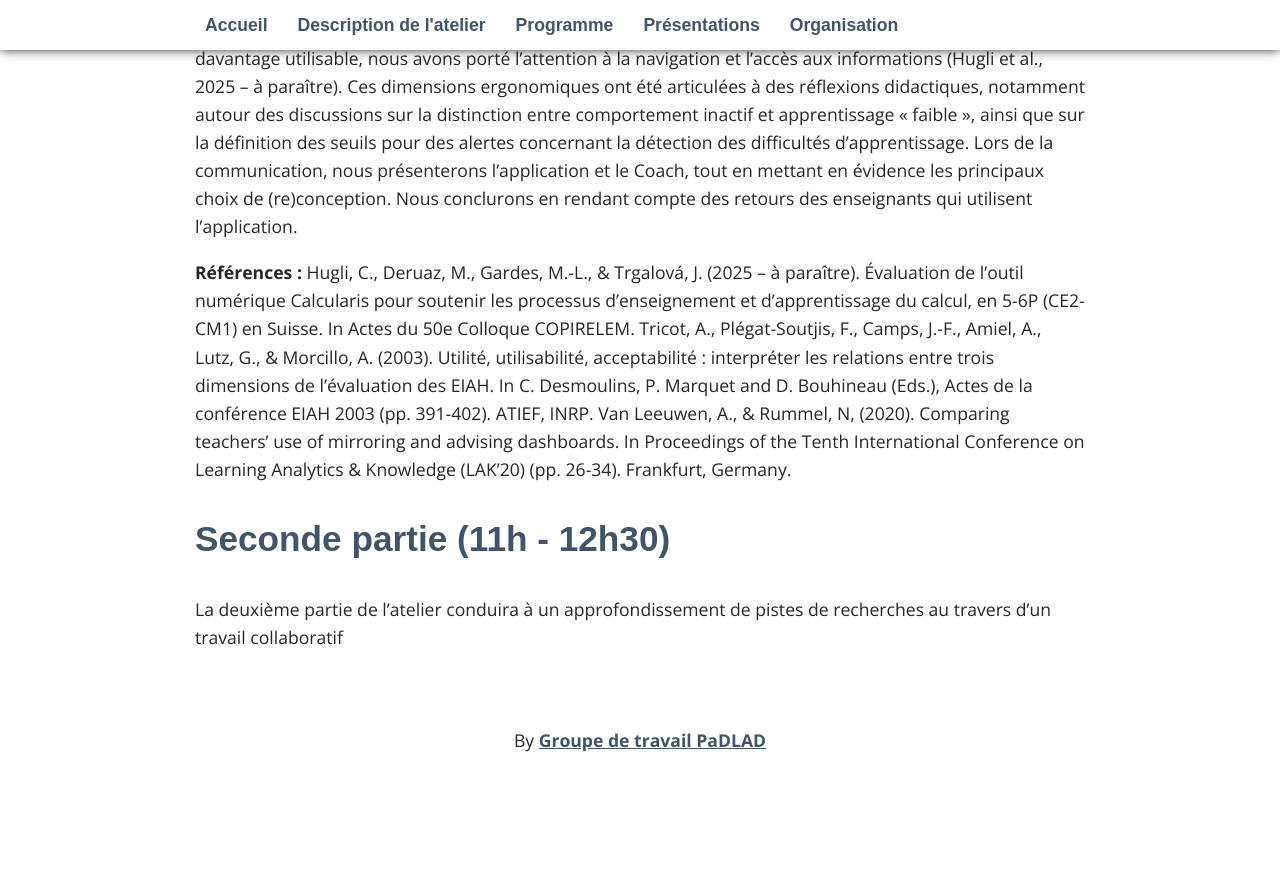
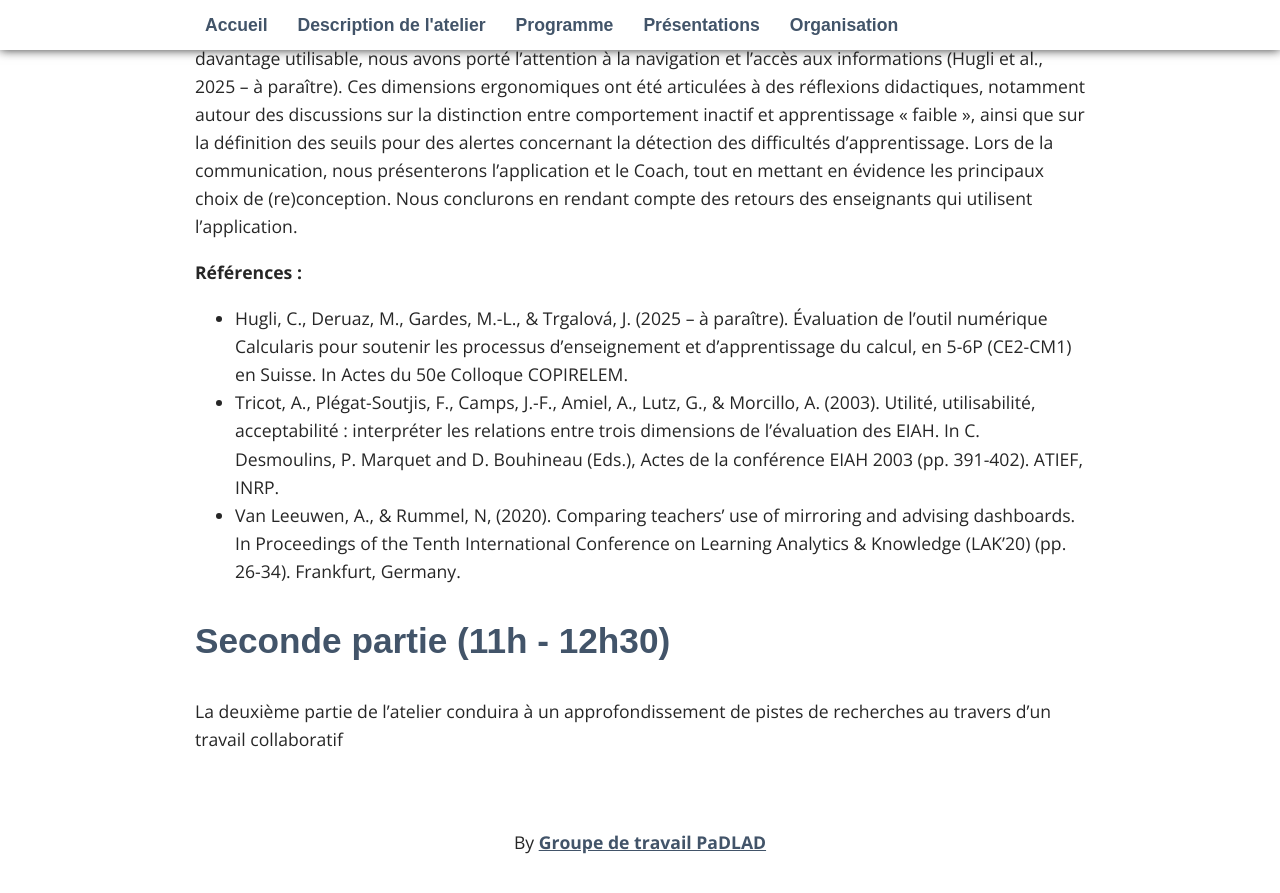
Before and after one commit to padlad/EIAH2025, a Jekyll site: the page built from _pages/03_programme.md, in a window 1280 px wide and 900 px high, scrolled down 1449 px. Shown: the top 893 px of the window. Built offline with Jekyll 4.4.1, drawn with Linux system fonts in a browser that asks for light colours; some web fonts are replaced; before the commit the page ends 2266 px from its top, so only the background shows below that.

```diff
--- a/_pages/03_programme.md
+++ b/_pages/03_programme.md
@@ -33,10 +33,10 @@ seuils pour des alertes concernant la détection des difficultés d’apprentiss
 Lors de la communication, nous présenterons l’application et le Coach, tout en mettant en évidence les principaux choix de (re)conception. Nous conclurons en rendant compte des retours des enseignants qui utilisent l’application.
 
 **Références :**
-Hugli, C., Deruaz, M., Gardes, M.-L., & Trgalová, J. (2025 – à paraître). Évaluation de l’outil numérique Calcularis pour soutenir les processus d’enseignement et d’apprentissage du calcul, en 5-6P (CE2-CM1) en Suisse. In Actes du 50e Colloque COPIRELEM.
-Tricot, A., Plégat-Soutjis, F., Camps, J.-F., Amiel, A., Lutz, G., & Morcillo, A. (2003). Utilité, utilisabilité, acceptabilité : interpréter les relations entre trois dimensions de l’évaluation des EIAH. In C.
+* Hugli, C., Deruaz, M., Gardes, M.-L., & Trgalová, J. (2025 – à paraître). Évaluation de l’outil numérique Calcularis pour soutenir les processus d’enseignement et d’apprentissage du calcul, en 5-6P (CE2-CM1) en Suisse. In Actes du 50e Colloque COPIRELEM.
+* Tricot, A., Plégat-Soutjis, F., Camps, J.-F., Amiel, A., Lutz, G., & Morcillo, A. (2003). Utilité, utilisabilité, acceptabilité : interpréter les relations entre trois dimensions de l’évaluation des EIAH. In C.
 Desmoulins, P. Marquet and D. Bouhineau (Eds.), Actes de la conférence EIAH 2003 (pp. 391-402). ATIEF, INRP.
-Van Leeuwen, A., & Rummel, N, (2020). Comparing teachers' use of mirroring and advising dashboards. In Proceedings of the Tenth International Conference on Learning Analytics & Knowledge (LAK’20) (pp. 26-34). Frankfurt, Germany.
+* Van Leeuwen, A., & Rummel, N, (2020). Comparing teachers' use of mirroring and advising dashboards. In Proceedings of the Tenth International Conference on Learning Analytics & Knowledge (LAK’20) (pp. 26-34). Frankfurt, Germany.
 
 
 ## Seconde partie (11h - 12h30)
```
